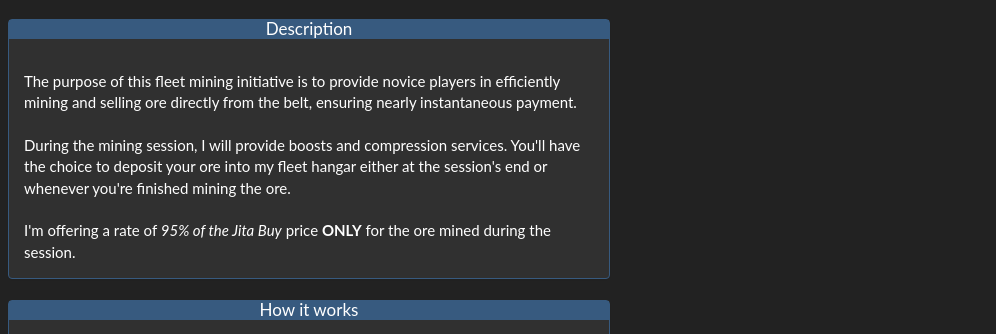
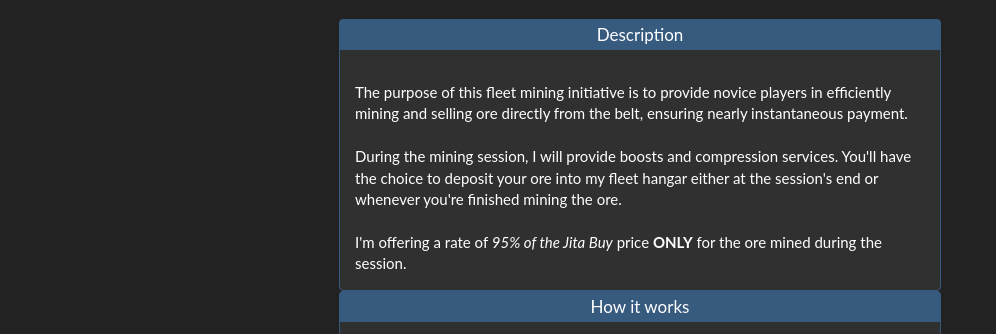
Before and after one commit to Vorisaj/bob, a plain HTML site: page index.html in a window 1280 px wide. Shown: the part 419-753 px from the top of the page, without its empty margins (0-996 px from the left). Drawn offline with Linux system fonts and the light colour scheme.

Commit message:
Update style.css

```diff
--- a/style.css
+++ b/style.css
@@ -5,6 +5,7 @@
     border-radius: 4px;
     -webkit-box-shadow: 0 1px 1px rgba(0,0,0,.05);
     box-shadow: 0 1px 1px rgba(0,0,0,.05);
+    margin: auto;
 }
 
 .panel-primary {
@@ -33,6 +34,8 @@
     background-color: #375a7f;
     border-color: #375a7f;
     text-align: center;
+    line-height: 30px;
+    height: 30px;
 }
 
 .panel-body {
```
